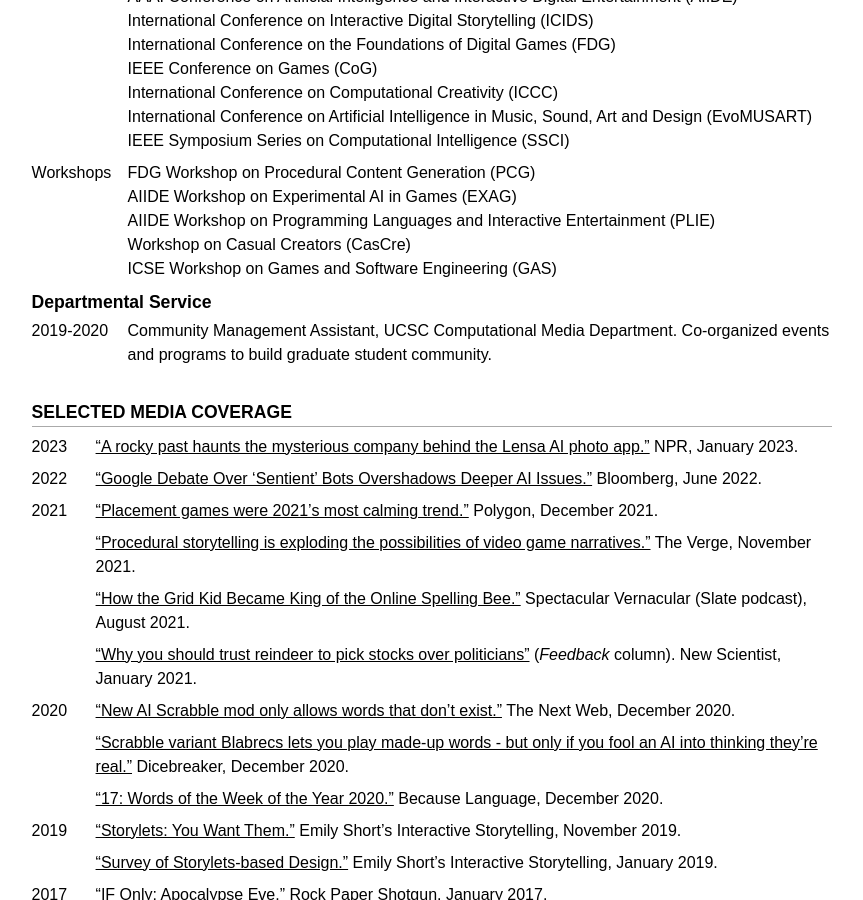
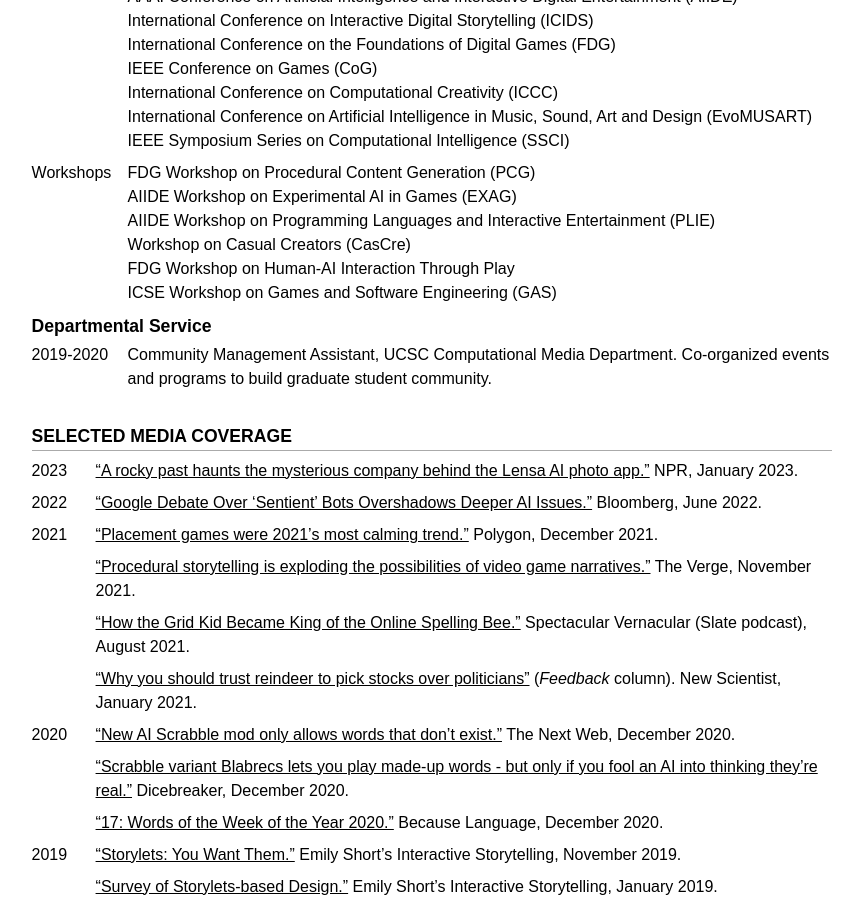
Before and after one commit to mkremins/mkremins.github.io, a Jekyll site: the page built from cv/index.html, in a window 1280 px wide and 900 px high, scrolled down 9199 px. Shown: the whole window, without its empty margins (208-1071 px from the left). Built offline with Jekyll 4.4.1, drawn with Linux system fonts in a browser that asks for light colours; some web fonts are replaced.

Commit message:
Add FDG 2023 HAI workshop PC membership to CV

```diff
--- a/cv/index.html
+++ b/cv/index.html
@@ -477,6 +477,7 @@ layout: null
             AIIDE Workshop on Experimental AI in Games (EXAG)<br>
             AIIDE Workshop on Programming Languages and Interactive Entertainment (PLIE)<br>
             Workshop on Casual Creators (CasCre)<br>
+            FDG Workshop on Human-AI Interaction Through Play<br>
             ICSE Workshop on Games and Software Engineering (GAS)
           </div>
         </div>
```
